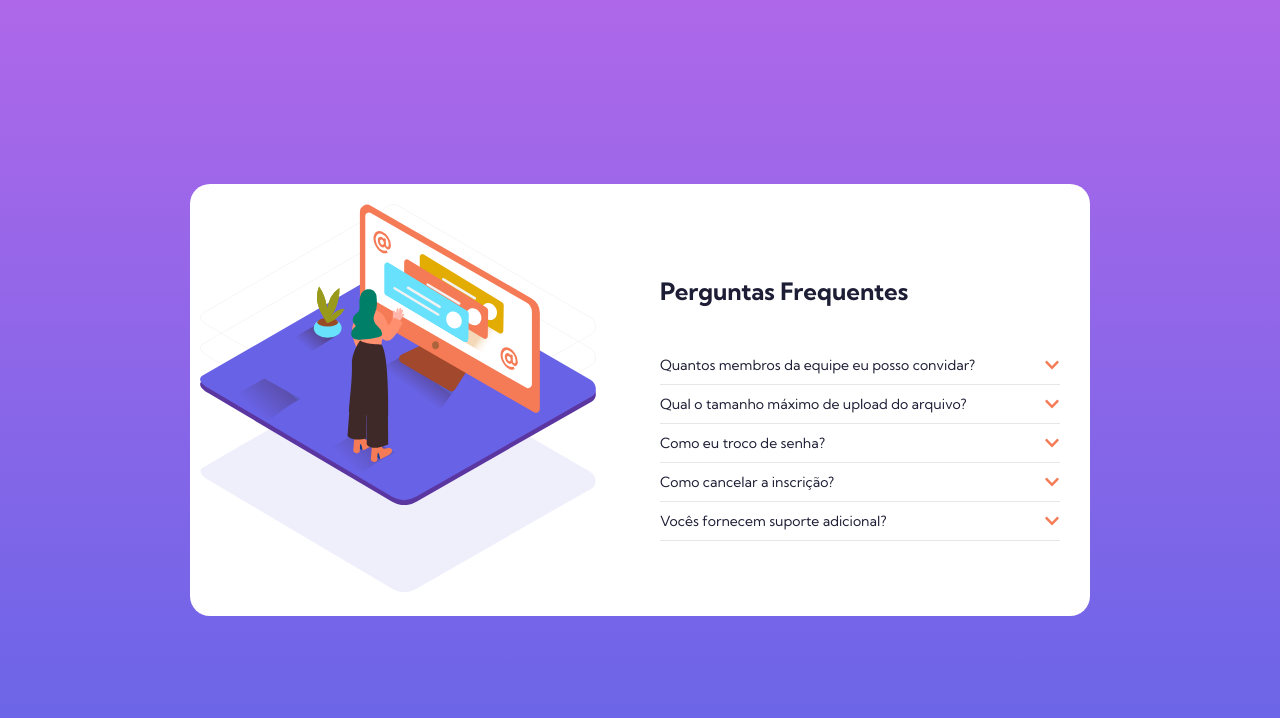
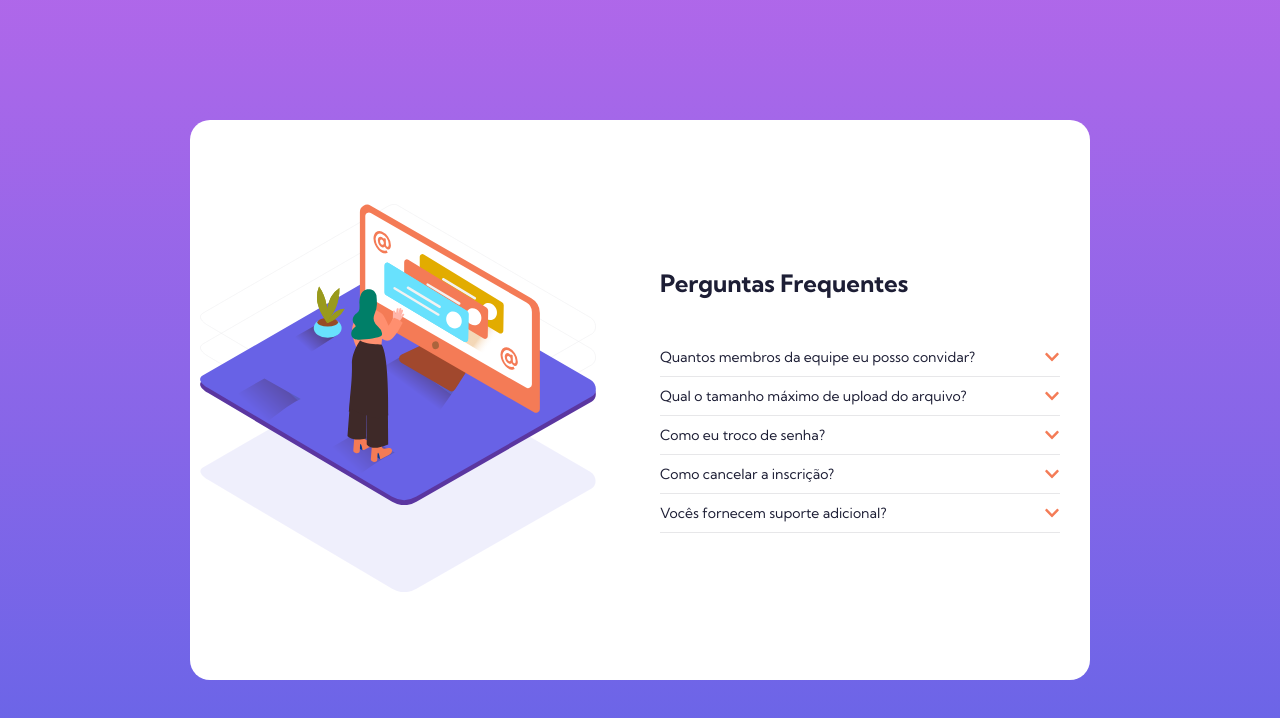
Before and after one commit to anacperdigao/Perguntas-Frequentes, a React (Create React App) app: page / in a window 1280 px wide. Shown: the top 718 px of the page. Built offline with nearby package versions, Linux system fonts and the light colour scheme.

Commit message:
refactor: abstraindo css dos componentes

```diff
--- a/public/index.html
+++ b/public/index.html
@@ -7,6 +7,7 @@
     <meta name="theme-color" content="#000000" />
     <meta name="description" content="Web site created using create-react-app"/>
 
+    <link rel="stylesheet" href="https://fonts.googleapis.com/css2?family=Kumbh+Sans:wght@400;700&display=swap" />
     <link rel="apple-touch-icon" href="%PUBLIC_URL%/logo192.png" />
     <link rel="manifest" href="%PUBLIC_URL%/manifest.json" />
 
--- a/src/App.css
+++ b/src/App.css
@@ -1,4 +1,15 @@
-.App {
+.pagina__principal{
+  padding: 0px 0px;
+  background: linear-gradient(to bottom, hsl(273, 75%, 66%), hsl(240, 73%, 65%));
+  background-repeat: no-repeat;
+  height: 100vh;
+  width: 100vw;
+  display: flex;
+  align-items: center;
+  justify-content: center;
+}
+
+.container__principal {
   display: grid;
   grid-template-columns: 50% 50%;
   align-items: center;
@@ -10,29 +21,9 @@
   padding: 20px 10px;
 }
 
-.container__imagens{
-  position: relative;
-}
-
-.imagem-sobreposicao{
-  position: absolute;
-  top: 0;
-  bottom: 0;
-  left: 0;
-  right: 0;
-}
-
-.imagem-principal{
-  width: 90%;
-}
-
-.imagem-background{
-  width: 90%;
-}
-
 @media screen and (max-width: 480px){
 
-  .App{
+  .container__principal{
     grid-template-rows: 50% 50%;
     grid-template-columns: none;
     width: 270px;
--- a/src/App.js
+++ b/src/App.js
@@ -1,25 +1,21 @@
 import React from 'react';
 import './App.css';
 import ContainerPerguntas from './Components/ContainerPerguntas';
-//import {ReactComponent as WomanOnline} from './images/illustration-woman-online-desktop.svg';
-import womanOnline from './assets/images/illustration-woman-online-desktop.svg';
-import background from './assets/images/bg-pattern-desktop.svg';
+import ContainerImagens from './Components/ContainerImagens';
+import {GlobalStyle} from './Components/GlobalStyle'
 
 
 function App() {
   return (
-    <div className="App">
-
-        <div className='container__imagens'>
-          <img src={background} alt='Background com listras' className='imagem-background' />
-          <div className='imagem-sobreposicao'>
-            <img src={womanOnline} alt='Mulher no computador' className='imagem-principal' />
-          </div>
+    <>
+      <GlobalStyle />
+      <div className='pagina__principal'>
+        <div className="container__principal">
+            <ContainerImagens />
+            <ContainerPerguntas />
         </div>
-
-        <ContainerPerguntas />
-
-    </div>
+      </div>
+    </>
   );
 }
 
--- /dev/null
+++ b/src/Components/ContainerImagens/index.jsx
@@ -0,0 +1,18 @@
+import React from 'react';
+import womanOnline from '../../assets/images/illustration-woman-online-desktop.svg';
+import background from '../../assets/images/bg-pattern-desktop.svg';
+import * as S from "./style.js"
+
+
+const ContainerImagens = () => {
+    return (
+        <S.ContainerImagens>
+            <S.ImagemBackground src={background} alt='Background com listras' />
+            <S.ImagemSobreposicao>
+                <S.ImagemPrincipal src={womanOnline} alt='Mulher no computador' />
+            </S.ImagemSobreposicao>
+        </S.ContainerImagens>
+    )
+}
+
+export default ContainerImagens;
--- /dev/null
+++ b/src/Components/ContainerImagens/style.js
@@ -0,0 +1,22 @@
+import styled from 'styled-components';
+
+
+
+export const ContainerImagens = styled.div`
+    position: relative;
+`;
+
+export const ImagemBackground = styled.img`
+    width: 90%;
+`;
+
+export const ImagemSobreposicao = styled.div`
+    position: absolute;
+    top: 0;
+    left: 0;
+    right: 0;
+`;
+
+export const ImagemPrincipal = styled.img`
+    width: 90%;
+`;
--- a/src/Components/ContainerPerguntas/style.js
+++ b/src/Components/ContainerPerguntas/style.js
@@ -1,5 +1,5 @@
 import styled from 'styled-components';
-
+import {veryDarkDesaturatedBlue} from "../UI/variaveis"
 
 export const Container = styled.div`
     padding: 0px 20px;
@@ -7,7 +7,7 @@ export const Container = styled.div`
 
 export const Titulo = styled.h1`
     font-size: 24px;
-    color: hsl(238, 29%, 16%);
+    color: ${veryDarkDesaturatedBlue};
     margin-bottom: 40px;
 
     @media screen and (max-width: 480px){
--- /dev/null
+++ b/src/Components/GlobalStyle.js
@@ -0,0 +1,14 @@
+import {createGlobalStyle} from 'styled-components'
+
+
+export const GlobalStyle = createGlobalStyle`
+* {
+  margin: 0;
+  padding: 0;
+  text-decoration: none;
+  box-sizing: border-box;
+  font-family: 'Kumbh Sans' ,sans-serif;
+  -webkit-font-smoothing: antialiased;
+  -moz-osx-font-smoothing: grayscale;
+}
+`;
--- a/src/Components/PerguntasERespostas/style.js
+++ b/src/Components/PerguntasERespostas/style.js
@@ -1,9 +1,10 @@
 import styled from 'styled-components';
 import {FaChevronUp, FaChevronDown} from 'react-icons/fa';
+import {lightGrayishBlue, darkGrayishBlue, softRed, veryDarkDesaturatedBlue} from "../UI/variaveis"
 
 
 export const PerguntasRespostas = styled.div`
-    border-bottom: 1px solid hsl(240, 5%, 91%);
+    border-bottom: 1px solid ${lightGrayishBlue};
     display: flex;
     flex-direction: column;
     justify-content: center;
@@ -29,36 +30,29 @@ export const PerguntaImagem = styled.div`
 
 export const Respostas = styled.p`
     font-size: 12px;
-    color: hsl(240, 6%, 50%);
+    color: ${darkGrayishBlue};
     margin: 0px 0px 10px 0px;
     line-height: 1.5em;
 `
 
 export const FaChevronUpIcon = styled(FaChevronUp)`
-    color: var(--soft-red);
+    color: ${softRed};
 `
 
 export const FaChevronDownIcon = styled(FaChevronDown)`
-    color: var(--soft-red);
+    color: ${softRed};
 `
 
 export const Perguntas = styled.p`
     margin: 10px 0px 10px 0px;
-    color: hsl(238, 29%, 16%);
+    color: ${veryDarkDesaturatedBlue};
     font-size: 14px;
 
     :hover{
-        color: hsl(14, 88%, 65%);
+        color: ${softRed};
     }
 `
 
-export const PerguntasClicked = styled.p`
-    margin: 10px 0px 10px 0px;
-    color: hsl(238, 29%, 16%);
-    font-size: 14px;
+export const PerguntasClicked = styled(Perguntas)`
     font-weight: 600;
-
-    :hover{
-        color: hsl(14, 88%, 65%);
-    }
 `
--- /dev/null
+++ b/src/Components/UI/variaveis.js
@@ -0,0 +1,10 @@
+export const veryDarkDesaturatedBlue = "hsl(238, 29%, 16%)";
+export const softRed = "hsl(14, 88%, 65%)";
+
+export const softViolet = "hsl(273, 75%, 66%)";
+export const softBlue = "hsl(240, 73%, 65%)";
+
+export const veryDarkGrayishBlue = "hsl(237, 12%, 33%)";
+export const darkGrayishBlue = "hsl(240, 6%, 50%)";
+
+export const lightGrayishBlue = "hsl(240, 5%, 91%)";
--- a/src/index.css
+++ /dev/null
@@ -1,33 +0,0 @@
-@import url('https://fonts.googleapis.com/css2?family=Kumbh+Sans:wght@400;700&display=swap');
-
-:root{
---very-dark-desaturated-blue: hsl(238, 29%, 16%);
---soft-red: hsl(14, 88%, 65%);
-
---soft-violet: hsl(273, 75%, 66%);
---soft-blue: hsl(240, 73%, 65%);
-
---very-dark-grayish-blue: hsl(237, 12%, 33%);
---dark-grayish-blue: hsl(240, 6%, 50%);
-
---light-grayish-blue: hsl(240, 5%, 91%);
-}
-
-*{
-  box-sizing: border-box;
-}
-
-body {
-  margin: 0;
-  font-family: 'Kumbh Sans' ,sans-serif;
-  -webkit-font-smoothing: antialiased;
-  -moz-osx-font-smoothing: grayscale;
-  padding: 0px 0px;
-  background: linear-gradient(to bottom, hsl(273, 75%, 66%), hsl(240, 73%, 65%));
-  background-repeat: no-repeat;
-  height: 100vh;
-  width: 100vw;
-  display: flex;
-  align-items: center;
-  justify-content: center;
-}
--- a/src/index.js
+++ b/src/index.js
@@ -1,6 +1,5 @@
 import React from 'react';
 import ReactDOM from 'react-dom/client';
-import './index.css';
 import App from './App';
 
 const root = ReactDOM.createRoot(document.getElementById('root'));
```
